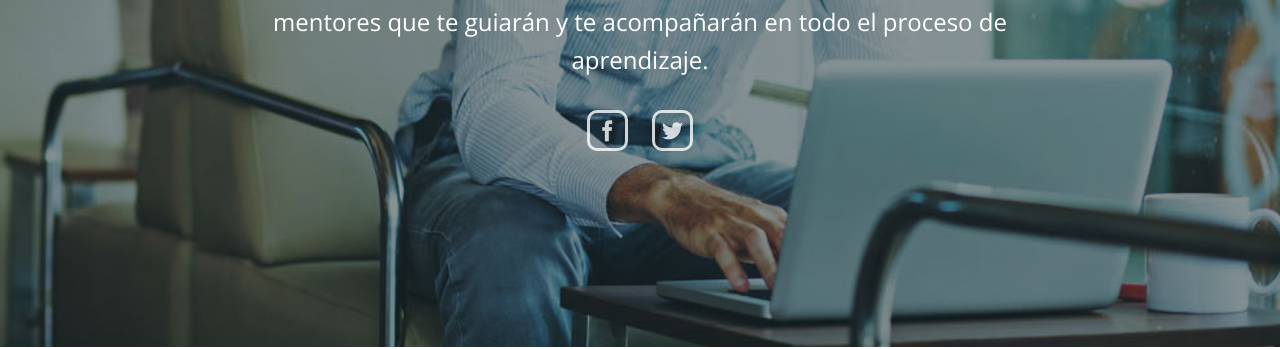
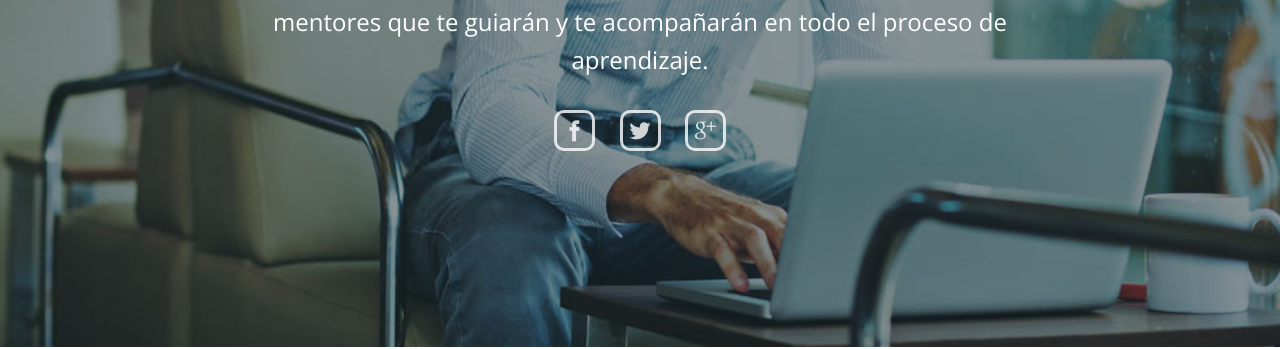
Before and after one commit to simonhoyos/blog, a Jekyll site: the page built from index.html, in a window 1280 px wide. Shown: the part 524-873 px from the top of the page. Built offline with Jekyll 4.4.1, drawn with Linux system fonts in a browser that asks for light colours; nearby versions of some CDN libraries.

Commit message:
Add Google+ icon to homepage

```diff
--- a/css/fonts.css
+++ b/css/fonts.css
@@ -1,10 +1,10 @@
 @font-face {
 	font-family: 'icomoon';
-	src:url('fonts/icomoon.eot?-8ms8qu');
-	src:url('fonts/icomoon.eot?#iefix-8ms8qu') format('embedded-opentype'),
-		url('fonts/icomoon.woff?-8ms8qu') format('woff'),
-		url('fonts/icomoon.ttf?-8ms8qu') format('truetype'),
-		url('fonts/icomoon.svg?-8ms8qu#icomoon') format('svg');
+	src:url('fonts/icomoon.eot?-sfy2do');
+	src:url('fonts/icomoon.eot?#iefix-sfy2do') format('embedded-opentype'),
+		url('fonts/icomoon.woff?-sfy2do') format('woff'),
+		url('fonts/icomoon.ttf?-sfy2do') format('truetype'),
+		url('fonts/icomoon.svg?-sfy2do#icomoon') format('svg');
 	font-weight: normal;
 	font-style: normal;
 }
@@ -47,6 +47,9 @@
 .icon-console:before {
 	content: "\e608";
 }
+.icon-googleplus:before {
+	content: "\e60c";
+}
 .icon-facebook:before {
 	content: "\e600";
 }
--- a/index.html
+++ b/index.html
@@ -17,6 +17,7 @@ layout: home
         <div class="sn">
           <a href="https://facebook.com/makeitrealcamp" target="_blank"><span class="icon icon-facebook"></span></a>
           <a href="https://twitter.com/makeitrealcamp" target="_blank"><span class="icon icon-twitter"></span></a>
+          <a href="https://plus.google.com/106312898224365278368" rel="publisher" target="_blank"><span class="icon icon-googleplus"></span></a>
         </div>
       </div>
     </div>
```
Also changed, not shown: css/fonts/icomoon.ttf, css/fonts/icomoon.woff, 2 other files.
